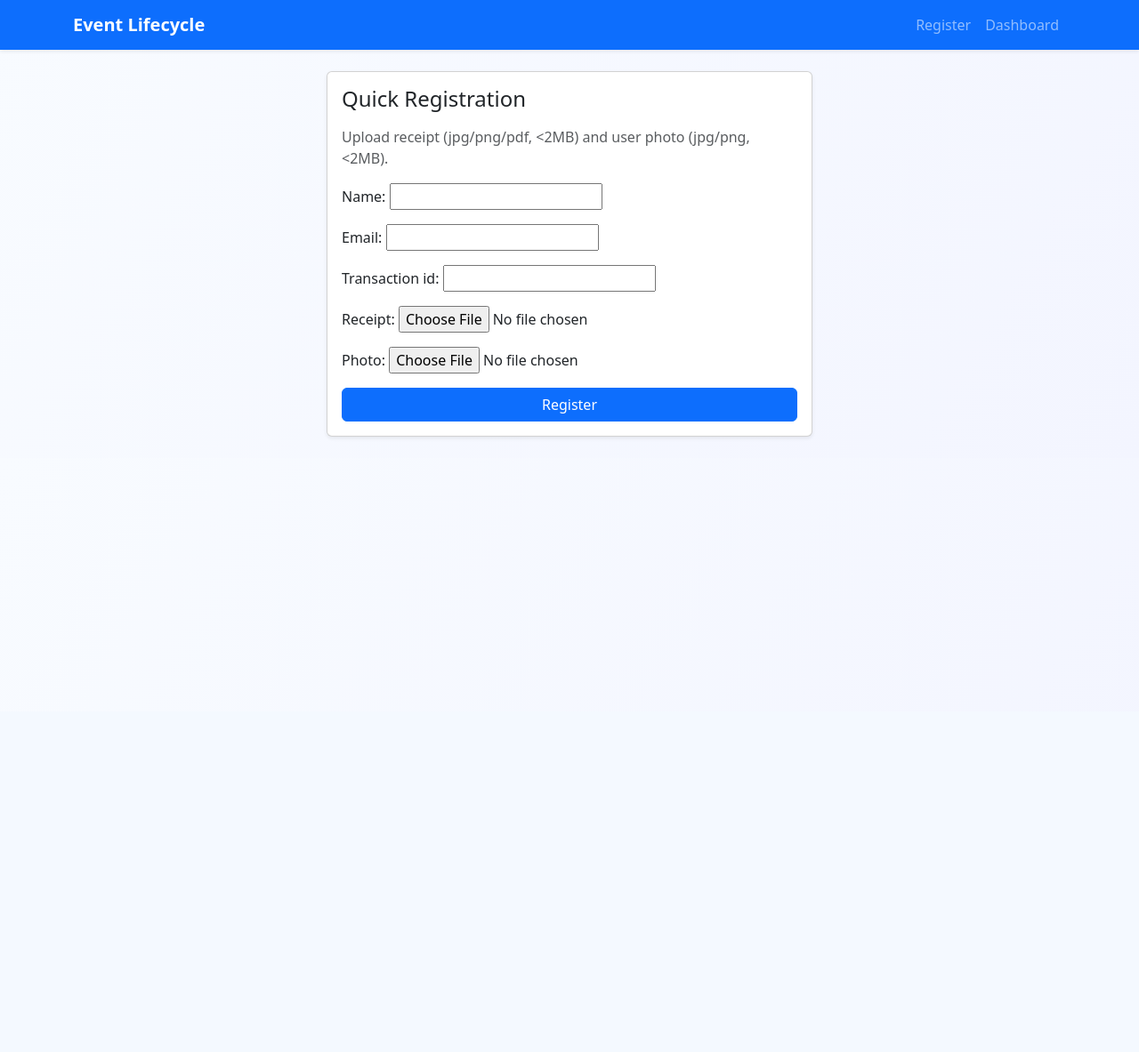
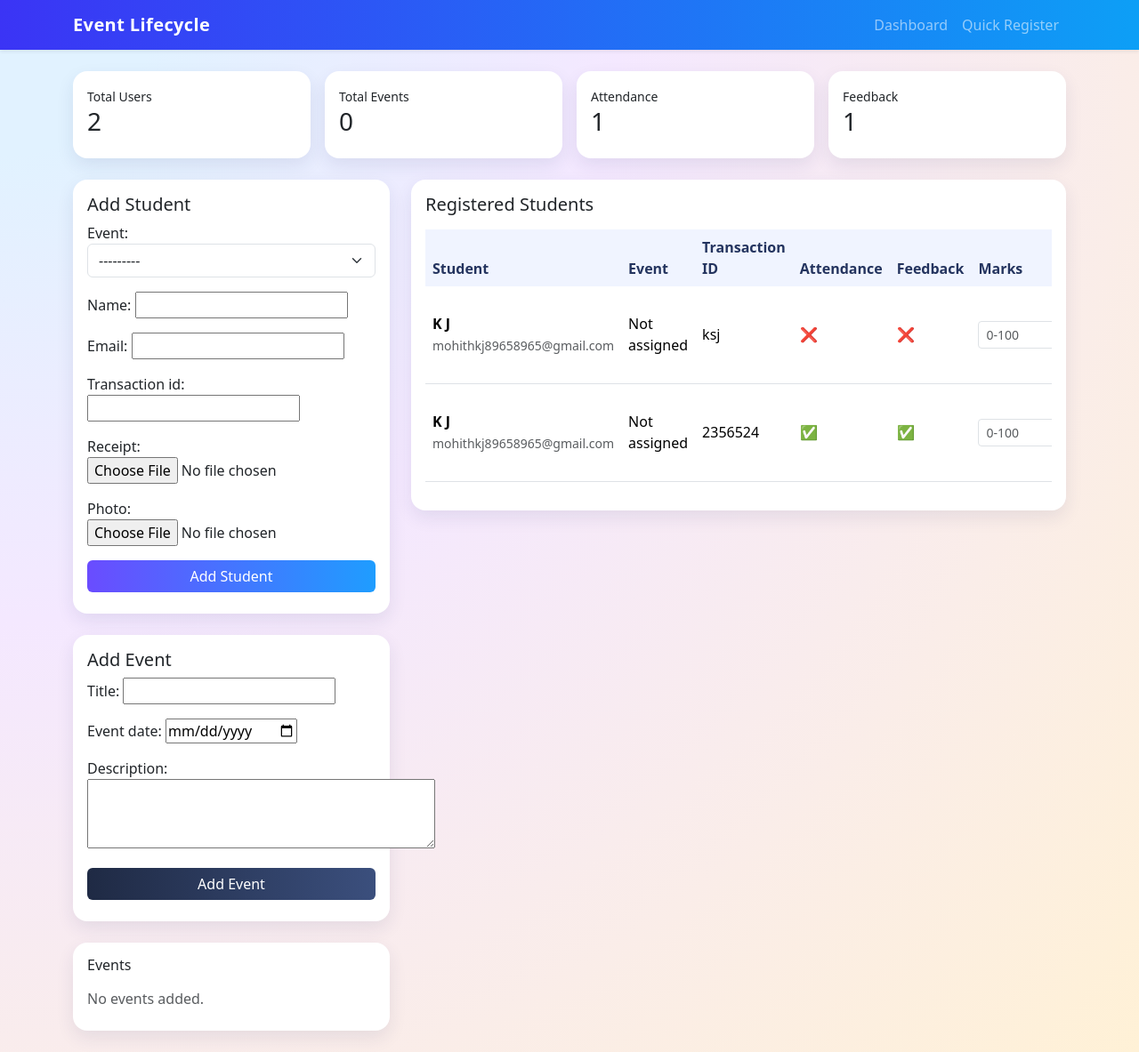
Before and after one commit to KJMohith/Demo, a Django app: page / in a window 1280 px wide. Shown: the whole page at 89% size. Before the commit the page ends 493 px from the top, so only its background shows below. Run offline with Django 5.2, Linux system fonts and the light colour scheme; data comes from the database, SQL or seed files in the repository; data that the repository does not hold is empty.

Commit message:
Make dashboard the default landing page

```diff
--- a/event_lifecycle/events/forms.py
+++ b/event_lifecycle/events/forms.py
@@ -7,7 +7,10 @@ from .validators import validate_photo, validate_receipt
 class RegistrationForm(forms.ModelForm):
     class Meta:
         model = Participant
-        fields = ('name', 'email', 'transaction_id', 'receipt', 'photo')
+        fields = ('event', 'name', 'email', 'transaction_id', 'receipt', 'photo')
+        widgets = {
+            'event': forms.Select(attrs={'class': 'form-select'}),
+        }
 
     def clean_transaction_id(self):
         transaction_id = self.cleaned_data['transaction_id']
@@ -25,6 +28,22 @@ class RegistrationForm(forms.ModelForm):
         validate_photo(photo)
         return photo
 
+
+class MarksForm(forms.ModelForm):
+    class Meta:
+        model = Participant
+        fields = ('marks',)
+        widgets = {
+            'marks': forms.NumberInput(attrs={'min': 0, 'max': 100, 'class': 'form-control form-control-sm'}),
+        }
+
+    def clean_marks(self):
+        marks = self.cleaned_data['marks']
+        if marks is None:
+            return marks
+        if marks < 0 or marks > 100:
+            raise forms.ValidationError('Marks must be between 0 and 100.')
+        return marks
 
 class FeedbackForm(forms.ModelForm):
     comment = forms.CharField(widget=forms.Textarea(attrs={'rows': 4}), label='Comment')
--- a/event_lifecycle/events/models.py
+++ b/event_lifecycle/events/models.py
@@ -20,6 +20,7 @@ class Event(models.Model):
 
 
 class Participant(models.Model):
+    event = models.ForeignKey(Event, on_delete=models.CASCADE, related_name='participants', null=True)
     name = models.CharField(max_length=150)
     email = models.EmailField()
     transaction_id = models.CharField(max_length=100, unique=True)
@@ -35,6 +36,11 @@ class Participant(models.Model):
         blank=True,
         validators=[MinValueValidator(1), MaxValueValidator(5)],
     )
+    marks = models.PositiveSmallIntegerField(
+        null=True,
+        blank=True,
+        validators=[MinValueValidator(0), MaxValueValidator(100)],
+    )
     certificate_hash = models.UUIDField(default=uuid.uuid4, editable=False, unique=True)
     created_at = models.DateTimeField(auto_now_add=True)
 
@@ -42,7 +48,7 @@ class Participant(models.Model):
         ordering = ['-created_at']
 
     def __str__(self):
-        return f'{self.name} ({self.transaction_id})'
+        return f'{self.name} - {self.event} ({self.transaction_id})'
 
     def save(self, *args, **kwargs):
         if self.photo and hasattr(self.photo, 'read'):
--- a/event_lifecycle/events/urls.py
+++ b/event_lifecycle/events/urls.py
@@ -3,12 +3,14 @@ from django.urls import path
 from . import views
 
 urlpatterns = [
-    path('', views.register, name='register'),
+    path('', views.dashboard, name='home'),
+    path('register/', views.register, name='register'),
     path('dashboard/', views.dashboard, name='dashboard'),
     path('dashboard/add-user/', views.add_participant, name='add_participant'),
     path('dashboard/add-event/', views.add_event, name='add_event'),
     path('dashboard/stats/', views.dashboard_stats, name='dashboard_stats'),
     path('dashboard/participants/', views.participant_rows, name='participant_rows'),
+    path('marks/<int:pk>/update/', views.update_marks, name='update_marks'),
     path('attendance/<int:pk>/toggle/', views.toggle_attendance, name='toggle_attendance'),
     path('feedback/<int:pk>/', views.feedback, name='feedback'),
     path('certificate/<uuid:hash>/', views.certificate, name='certificate'),
--- a/event_lifecycle/events/utils.py
+++ b/event_lifecycle/events/utils.py
@@ -34,11 +34,17 @@ def generate_certificate_pdf(participant):
     pdf.setFont('Helvetica-Bold', 22)
     pdf.drawCentredString(width / 2, height - 10 * cm, participant.name)
 
+    event_title = participant.event.title if participant.event else 'the selected event'
+
     pdf.setFont('Helvetica', 14)
-    pdf.drawCentredString(width / 2, height - 12 * cm, 'has successfully completed the Event Lifecycle Workshop.')
+    pdf.drawCentredString(width / 2, height - 12 * cm, f'has successfully completed {event_title}.')
+
+    marks_text = f'Marks: {participant.marks}/100' if participant.marks is not None else 'Marks: Pending'
+    pdf.setFont('Helvetica-Bold', 14)
+    pdf.drawCentredString(width / 2, height - 13.2 * cm, marks_text)
 
     pdf.setFont('Helvetica-Oblique', 11)
-    pdf.drawCentredString(width / 2, height - 14.5 * cm, f'Certificate Ref: {participant.certificate_hash}')
+    pdf.drawCentredString(width / 2, height - 14.6 * cm, f'Certificate Ref: {participant.certificate_hash}')
 
     pdf.rect(2 * cm, 2 * cm, width - 4 * cm, height - 4 * cm)
 
--- a/event_lifecycle/events/views.py
+++ b/event_lifecycle/events/views.py
@@ -6,7 +6,7 @@ from django.template.loader import render_to_string
 from django.urls import reverse
 from django.views.decorators.http import require_POST
 
-from .forms import EventForm, FeedbackForm, RegistrationForm
+from .forms import EventForm, FeedbackForm, MarksForm, RegistrationForm
 from .models import Event, Participant
 from .utils import generate_certificate_pdf, generate_qr_data
 
@@ -57,6 +57,17 @@ def dashboard(request):
         'event_form': event_form,
     }
     return render(request, 'events/dashboard.html', context)
+
+
+@require_POST
+def update_marks(request, pk):
+    participant = get_object_or_404(Participant, pk=pk)
+    form = MarksForm(request.POST, instance=participant)
+    if not form.is_valid():
+        return JsonResponse({'errors': form.errors}, status=400)
+
+    form.save(update_fields=['marks'])
+    return JsonResponse({'message': 'Marks updated successfully.'})
 
 
 @require_POST
--- a/event_lifecycle/static/js/ajax_toggle.js
+++ b/event_lifecycle/static/js/ajax_toggle.js
@@ -107,5 +107,20 @@ document.addEventListener('click', async (event) => {
   await fetchStats();
 });
 
+document.addEventListener('submit', async (event) => {
+  const form = event.target.closest('.marks-form');
+  if (!form) return;
+
+  event.preventDefault();
+  const response = await fetch(form.dataset.url, {
+    method: 'POST',
+    body: new FormData(form),
+    headers: { 'X-CSRFToken': csrfToken },
+  });
+
+  if (!response.ok) return;
+  await fetchParticipantRows();
+});
+
 fetchStats();
 setInterval(fetchStats, 5000);
--- a/event_lifecycle/templates/base.html
+++ b/event_lifecycle/templates/base.html
@@ -6,17 +6,41 @@
   <title>Event Lifecycle</title>
   <link href="https://cdn.jsdelivr.net/npm/bootstrap@5.3.3/dist/css/bootstrap.min.css" rel="stylesheet">
   <style>
-    body { background: linear-gradient(120deg, #f8fbff, #f3f5ff); }
-    .navbar-brand { font-weight: 700; }
+    body {
+      background: radial-gradient(circle at top left, #e1f2ff 10%, #f4e8ff 40%, #fff1d6 100%);
+      min-height: 100vh;
+    }
+    .navbar {
+      background: linear-gradient(90deg, #3b34f5, #0d9ff6) !important;
+    }
+    .navbar-brand { font-weight: 800; letter-spacing: .4px; }
+    .card {
+      border: 0;
+      border-radius: 16px;
+      box-shadow: 0 8px 20px rgba(32, 45, 102, .09) !important;
+    }
+    .btn-primary {
+      background: linear-gradient(90deg, #6a4cff, #1f9dff);
+      border: 0;
+    }
+    .btn-dark {
+      background: linear-gradient(90deg, #1f2a44, #3b4f7d);
+      border: 0;
+    }
+    .table thead th {
+      background: #f0f4ff;
+      color: #24345f;
+      border-bottom: 0;
+    }
   </style>
 </head>
 <body>
-<nav class="navbar navbar-expand-lg navbar-dark bg-primary shadow-sm mb-4">
+<nav class="navbar navbar-expand-lg navbar-dark shadow-sm mb-4">
   <div class="container">
     <a class="navbar-brand" href="{% url 'dashboard' %}">Event Lifecycle</a>
     <div class="navbar-nav ms-auto">
-      <a class="nav-link" href="{% url 'register' %}">Register</a>
       <a class="nav-link" href="{% url 'dashboard' %}">Dashboard</a>
+      <a class="nav-link" href="{% url 'register' %}">Quick Register</a>
     </div>
   </div>
 </nav>
--- a/event_lifecycle/templates/events/dashboard.html
+++ b/event_lifecycle/templates/events/dashboard.html
@@ -12,11 +12,11 @@
   <div class="col-lg-4">
     <div class="card shadow-sm mb-4">
       <div class="card-body">
-        <h5>Add User</h5>
+        <h5>Add Student</h5>
         <form id="participant-form" enctype="multipart/form-data">
           {% csrf_token %}
           {{ participant_form.as_p }}
-          <button class="btn btn-primary w-100" type="submit">Add User</button>
+          <button class="btn btn-primary w-100" type="submit">Add Student</button>
         </form>
         <div id="participant-errors" class="text-danger small mt-2"></div>
       </div>
@@ -54,12 +54,12 @@
   <div class="col-lg-8">
     <div class="card shadow-sm">
       <div class="card-body">
-        <h5 class="mb-3">Registered Users</h5>
+        <h5 class="mb-3">Registered Students</h5>
         <div class="table-responsive">
-          <table class="table align-middle">
+          <table class="table align-middle table-hover">
             <thead>
               <tr>
-                <th>User</th><th>Transaction ID</th><th>Attendance</th><th>Feedback</th><th>Actions</th><th>QR</th>
+                <th>Student</th><th>Event</th><th>Transaction ID</th><th>Attendance</th><th>Feedback</th><th>Marks</th><th>Actions</th><th>QR</th>
               </tr>
             </thead>
             <tbody id="participant-table-body">
--- a/event_lifecycle/templates/events/participant_rows.html
+++ b/event_lifecycle/templates/events/participant_rows.html
@@ -4,9 +4,16 @@
     <div class="fw-semibold">{{ participant.name }}</div>
     <small class="text-muted">{{ participant.email }}</small>
   </td>
+  <td>{{ participant.event.title|default:'Not assigned' }}</td>
   <td>{{ participant.transaction_id }}</td>
   <td>{% if participant.attendance %}✅{% else %}❌{% endif %}</td>
   <td>{% if participant.feedback_given %}✅{% else %}❌{% endif %}</td>
+  <td style="min-width: 160px;">
+    <form class="marks-form d-flex gap-2" data-url="{% url 'update_marks' participant.pk %}">
+      <input type="number" name="marks" min="0" max="100" class="form-control form-control-sm" value="{{ participant.marks|default_if_none:'' }}" placeholder="0-100">
+      <button type="submit" class="btn btn-sm btn-warning">Save</button>
+    </form>
+  </td>
   <td>
     <button
       class="btn btn-sm btn-outline-primary attendance-toggle"
@@ -22,5 +29,5 @@
   </td>
 </tr>
 {% empty %}
-<tr><td colspan="6" class="text-center">No participants found.</td></tr>
+<tr><td colspan="8" class="text-center">No participants found.</td></tr>
 {% endfor %}
--- a/event_lifecycle/templates/events/register.html
+++ b/event_lifecycle/templates/events/register.html
@@ -5,8 +5,8 @@
   <div class="col-lg-6 col-md-8">
     <div class="card shadow-sm">
       <div class="card-body">
-        <h1 class="h4 mb-3">Quick Registration</h1>
-        <p class="text-muted">Upload receipt (jpg/png/pdf, <2MB) and user photo (jpg/png, <2MB).</p>
+        <h1 class="h4 mb-3">Student Registration</h1>
+        <p class="text-muted">Select an event, then upload receipt (jpg/png/pdf, &lt;2MB) and photo (jpg/png, &lt;2MB). Marks can be entered later from the dashboard.</p>
         <form method="post" enctype="multipart/form-data" novalidate>
           {% csrf_token %}
           {{ form.as_p }}
```
Also changed, not shown: event_lifecycle/events/migrations/0002_participant_event_marks.py (added).
